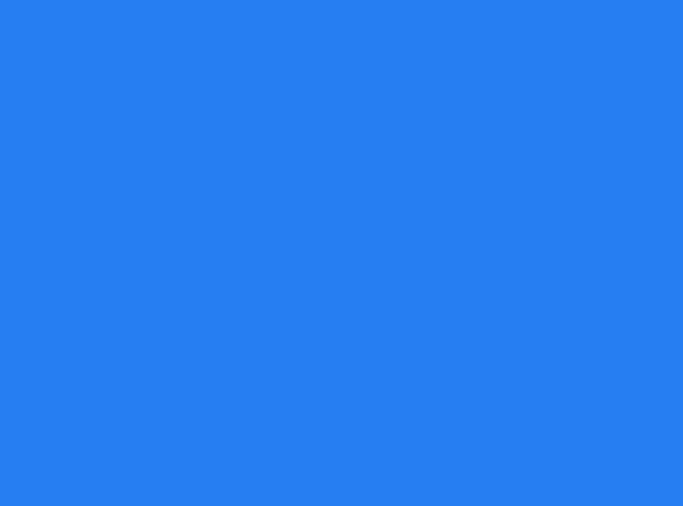
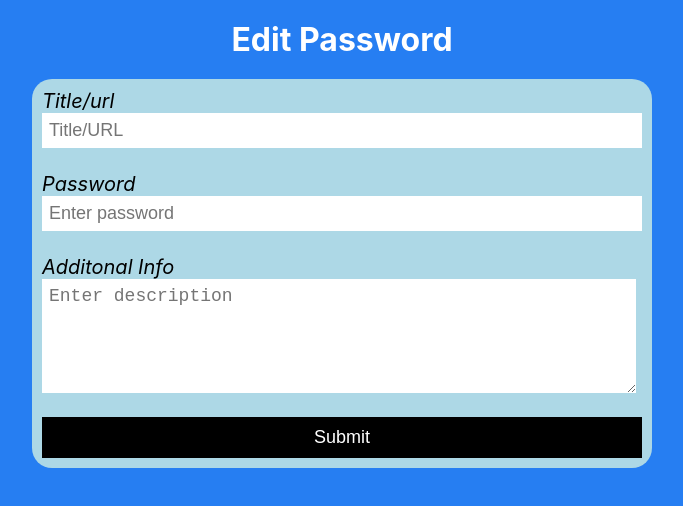
Before and after one commit to hjain2003/Password_Manager, a React (Create React App) app in the folder client/: page /editPass/1 in a window 1280 px wide. Before the commit this address had no page. Shown: the top 506 px of the page, without its empty margins (298-981 px from the left). Built offline with nearby package versions, Linux system fonts and the light colour scheme; no server answers.

Commit message:
added delete functionality

```diff
--- a/client/src/App.js
+++ b/client/src/App.js
@@ -10,6 +10,7 @@ import Otp from './components/OTPVerification/Otp';
 import { Routes, Route } from 'react-router-dom';
 import Logout from './components/Register/Logout';
 import MoreInfo from './components/PasswordSpace/MoreInfo';
+import PassCardUpdate from './components/PasswordCard/PassCardUpdate';
 
 function App() {
   return (
@@ -23,6 +24,7 @@ function App() {
       <Route path='/otpverification' element={<Otp/>}/>
       <Route path='/logout' element={<Logout/>}/>
       <Route path='/passInfo/:id' element={<MoreInfo/>}/>
+      <Route path='/editPass/:id' element={<PassCardUpdate/>}/>
     </Routes>
     </>
   );
--- a/client/src/components/PasswordCard/PassCard.js
+++ b/client/src/components/PasswordCard/PassCard.js
@@ -1,40 +1,30 @@
 import React from 'react';
 import './PassCard.css';
-import { NavLink } from 'react-router-dom';
+import { NavLink, Navigate} from 'react-router-dom';
 
 const PassCard = (props) => {
 
-  const token = localStorage.getItem("jwtoken");
-  console.log("GOT FROM LOCAL STORAGE : ",token);
-  console.log('Authorization Header:', `Bearer ${token}`);
+  const handleDelete = async () => {
+    try {
+      const response = await fetch(`http://localhost:5000/password/${props.passId}`, {
+        method: 'DELETE',
+        headers: {
+          'Content-Type': 'application/json',
+          Authorization: `Bearer ${localStorage.getItem('jwtoken')}`
+        }
+      });
 
-  const handlePassDelete = async () => {
-      try {
-        const response = await fetch(`http://localhost:5000/password/delete/${props.passId}`, {
-          method: 'DELETE',
-          headers: {
-            'Content-Type': 'application/json',
-            'Authorization': `Bearer ${token}`
-          },
-        });
+      if (response.status === 200) {
+        window.alert("Password deleted successfully! Please refresh the page");
+        console.log('Password deleted successfully');
+      } else {
+        console.log('Error:', response.status);
+      }
+    } catch (err) {
+      console.log(err);
+    }
+  };
 
-        const data = await response.json();
-
-        if (response.status===201) {
-          window.alert("Password deleted");
-          console.log(data.message);
-        } else {
-          // Handle error
-          console.log(data.error);
-        }
-      } catch (error) {
-        console.log(error);
-      }
-    }
-
-
-  // const {passId} = props;
-  // console.log("PASS ID : ",passId);
   return (
     <>
       <div className="card">
@@ -43,8 +33,8 @@ const PassCard = (props) => {
         <span>
           <NavLink to={`/passInfo/${props.passId}`}>More info</NavLink>
         </span>
-        <button id="edit">Edit</button>
-        <button id="delete" onClick={handlePassDelete}>Delete</button>
+        <button id="edit"><NavLink to= {`/editPass/${props.passId}`}>Edit</NavLink></button>
+        <button id="delete" onClick={handleDelete}>Delete</button>
       </div>
       <br />
     </>
--- /dev/null
+++ b/client/src/components/PasswordCard/PassCardUpdate.js
@@ -0,0 +1,98 @@
+import React, { useState, useEffect } from 'react';
+import { useParams, useNavigate } from 'react-router-dom';
+
+const PassCardUpdate = () => {
+  const { id } = useParams();
+  const navigate = useNavigate();
+
+  const [updatedPass, setUpdatedPass] = useState({
+    title: "",
+    pass:"",
+    additionalinfo: ""
+  });
+
+  useEffect(() => {
+    const fetchPass = async () => {
+      try {
+        const response = await fetch(`http://localhost:5000/password/getPassbyId/${id}`,{
+            method: 'GET',
+            headers: {
+              'Content-Type': 'application/json'
+            }
+        });
+        const data = await response.json();
+
+        if (response.status === 201) {
+          const { title, pass, additionalinfo,  } = data.pass_details;
+          setUpdatedPass({title,pass,additionalinfo });
+        } else {
+          console.log(data.message);
+        }
+      } catch (error) {
+        console.log(error);
+      }
+    };
+
+    fetchPass();
+  }, [id]);
+
+  const handleChange = (e) => {
+    const { name, value } = e.target;
+    setUpdatedPass((prevState) => ({
+      ...prevState,
+      [name]: value
+    }));
+  };
+
+  const updatePass = async (e) => {
+    e.preventDefault();
+
+    const { title, pass, additionalinfo } = updatedPass;
+
+    const response = await fetch(`http://localhost:5000/password/update/${id}`, {
+      method: 'PUT',
+      headers: {
+        'Content-Type': 'application/json',
+        Authorization: `Bearer ${localStorage.getItem('jwtoken')}`,
+      },
+      body: JSON.stringify({
+        title,
+        pass,
+        additionalinfo
+      })
+    });
+
+    const data = await response.json();
+
+    if (response.status === 201) {
+      window.alert('Pass updated successfully');
+      navigate('/passSpace');
+      console.log(data.message);
+    } else {
+      window.alert('Pass update failed');
+      console.log(data.message);
+    }
+  };
+
+  return (
+    <>
+      <div className="add_pass_container">
+                <h1 align="center" id="add_heading">Edit Password</h1>
+                <div className="add_form_container">
+                    <label htmlFor="title">Title/url</label>
+                    <input type="text" placeholder='Title/URL' name="title" value={updatedPass.title} onChange={handleChange}/>
+                    <br />
+                    <label htmlFor="password">Password</label>
+                    <input type="text" placeholder='Enter password' name="pass" value={updatedPass.pass} onChange={handleChange} />
+                    <br />
+                    <label htmlFor="additionalInfo">Additonal Info</label>
+                    <textarea type="text" placeholder='Enter description' name="additionalinfo" style={{ width: '580px' }} value={updatedPass.additionalinfo} onChange={handleChange}/>
+                    <br />
+                    <input type="submit" id="add_pass_submit" value="Submit" onClick={updatePass}/>
+                </div>
+            </div>
+    </>
+  );
+};
+
+export default PassCardUpdate;
--- a/client/src/components/Register/Logout.js
+++ b/client/src/components/Register/Logout.js
@@ -24,6 +24,7 @@ const Logout = () => {
           else{
             navigate('/login');
             localStorage.removeItem('userId');
+            localStorage.removeItem('jwtoken');
           }
         } catch (err) {
           console.log(err);
```
Also changed, not shown: 2 other files (tests, documents, lock files or other folders).
